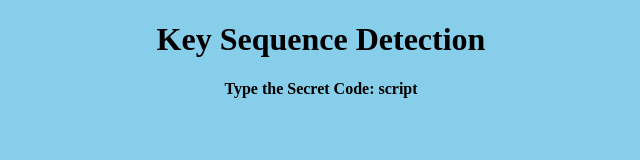
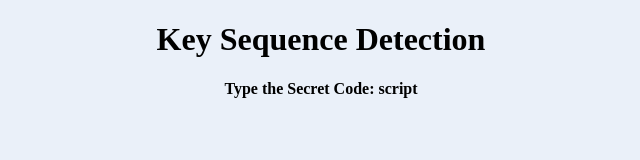
Before and after one commit to AbbyNZ/JavaScript30, a plain HTML site: page key-sequence-detection/index.html in a window 1280 px wide. Shown: the whole page, without its empty margins (319-959 px from the left). Drawn offline with Linux system fonts and the light colour scheme.

Commit message:
update background color

```diff
--- a/key-sequence-detection/key.css
+++ b/key-sequence-detection/key.css
@@ -2,7 +2,7 @@
 /* CSS Document */
 
 body {
-  background: skyblue;
+  background: #eaf0f9;
 }
 
 h1, h4 {
```
